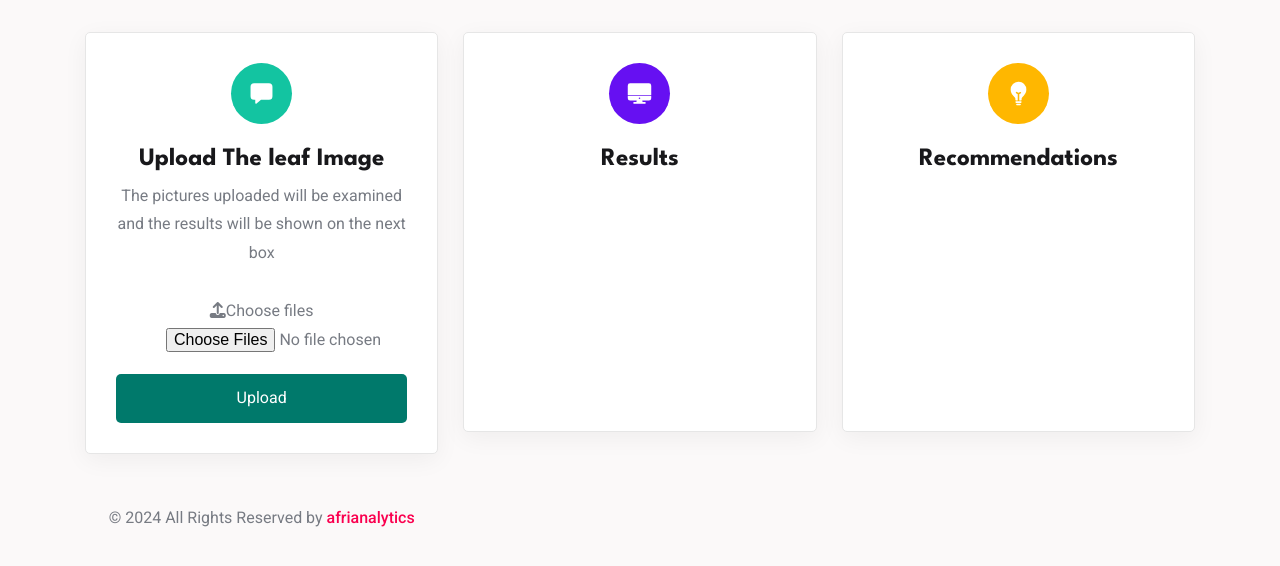
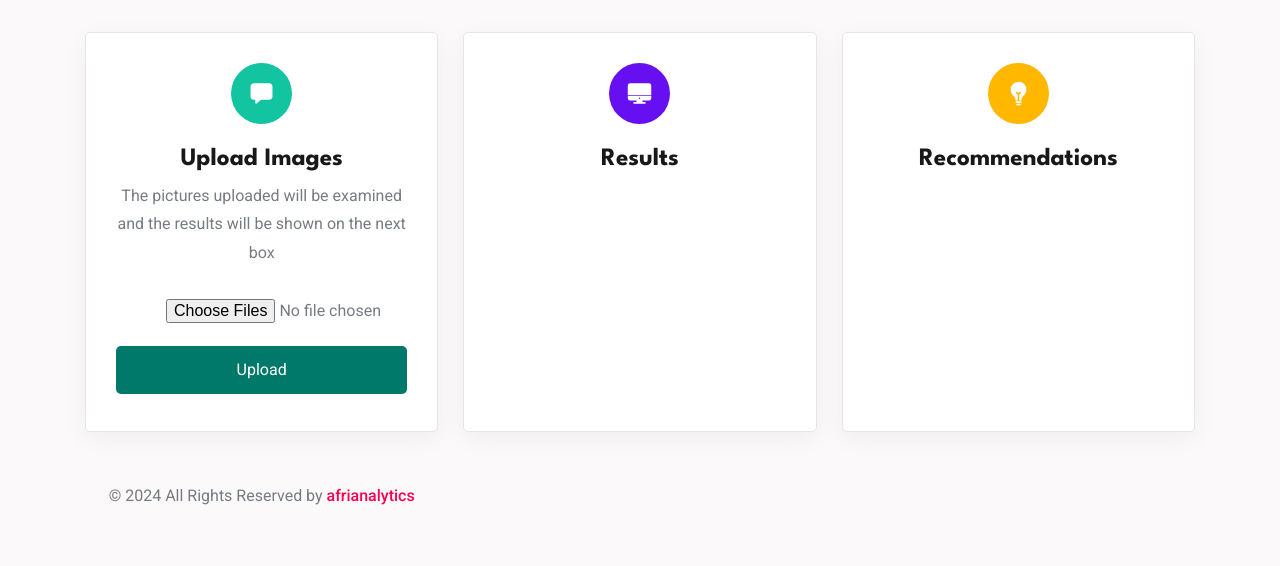
Before and after one commit to bourzat/teadisease-recognition-model, a plain HTML site: page index.html in a window 1280 px wide. Shown: the part 220-786 px from the top of the page. Drawn offline with nearby package versions, Linux system fonts and the light colour scheme.

```diff
--- a/index.html
+++ b/index.html
@@ -5,7 +5,6 @@
   <meta charset="UTF-8">
   <meta http-equiv="X-UA-Compatible" content="IE=edge">
   <meta name="viewport" content="width=device-width, initial-scale=1.0">
-  <link rel="stylesheet" type="text/css" href="https://cdnjs.cloudflare.com/ajax/libs/font-awesome/6.2.0/css/all.min.css">
   <title>Afrianalytics</title>
 
   <!--
@@ -82,6 +81,46 @@
   </header>
 
 
+
+
+
+ <!--  <main>
+    <article> -->
+
+      <!--
+        - #HERO
+      -->
+
+     <!--  <section class="section hero" id="home" aria-label="hero">
+        <div class="container">
+
+          <div class="hero-content">
+
+            <p class="hero-subtitle">InnoHub Marketing Agency</p>
+
+            <h1 class="h1 hero-title">We are available for marketing</h1>
+
+            <p class="hero-text">
+              Lorem ipsum dolor sit amet, consectetur adipiscing elit, sed do eiusmod temporthem incididunt ut labore et
+              dolore magna
+              aliqua.
+            </p>
+
+            <a href="#" class="btn btn-primary">Get Started</a>
+
+          </div>
+
+          <figure class="hero-banner">
+            <img src="./assets/images/hero-banner.png" width="720" height="673" alt="hero banner" class="w-100">
+          </figure>
+
+        </div>
+      </section> -->
+
+
+
+
+
       <!--
         - #SERVICE
       -->
@@ -105,24 +144,21 @@
                 </div>
 
                 <h3 class="h3">
-                  <a href="#" class="card-title">Upload The leaf Image</a>
+                  <a href="#" class="card-title">Upload Images</a>
                 </h3>
 
                 <p class="card-text">
                   The pictures uploaded will be examined and the results will be shown on the next box<br>
                 </p><br>
                <div class="file-input">
-                  <!-- <label for="fileInput" class="file-label"> -->
-                    <label for="uploadBtn"><i class="fa-solid fa-upload"></i>Choose files</label>
-                    <!-- <input type="file" id="fileInput" class="file-input" onchange="displayFileName()" multiple> -->
-                    <input type="file" id="uploadBtn" multiple onchange="displayFileName()">
+                  <label for="fileInput" class="file-label">
                   </label>
+                  <div class="file-name" id="fileName"></div>
 
-
-                  <div class="file-name" id="fileName"></div>
-                  <!-- <div class="result"><p></p></div>
- -->
-               <button type="submit" class="upload-btn" multiple>Upload</button>
+                      <form id="uploadForm">
+                        <input type="file" id="fileInput" class="file-input" multiple>
+                        <button type="submit" class="upload-btn">Upload</button>
+                      </form>
               </div>
               </div>
 
@@ -169,6 +205,75 @@
               </div>
             </li>
 
+           <!--  <li>
+              <div class="service-card">
+
+                <div class="card-icon" style="background-color: #fc3549">
+                  <ion-icon name="phone-portrait"></ion-icon>
+                </div>
+
+                <h3 class="h3">
+                  <a href="#" class="card-title">Keyword Targeting</a>
+                </h3>
+
+                <p class="card-text">
+                  Sed ut perspiciatis unde omnis iste natus error sit tatem accusantium doloremque laudantium, totam rem
+                  aperiam, eaque
+                  ipsa quae.
+                </p>
+
+              </div>
+            </li> -->
+
+           <!--  <li>
+              <div class="service-card">
+
+                <div class="card-icon" style="background-color: #00d280">
+                  <ion-icon name="archive"></ion-icon>
+                </div>
+
+                <h3 class="h3">
+                  <a href="#" class="card-title">Email Marketing</a>
+                </h3>
+
+                <p class="card-text">
+                  Sed ut perspiciatis unde omnis iste natus error sit tatem accusantium doloremque laudantium, totam rem
+                  aperiam, eaque
+                  ipsa quae.
+                </p>
+
+              </div>
+            </li> -->
+
+            <!-- <li>
+              <div class="service-card">
+
+                <div class="card-icon" style="background-color: #ff612f">
+                  <ion-icon name="build"></ion-icon>
+                </div>
+
+                <h3 class="h3">
+                  <a href="#" class="card-title">Marketing & Reporting</a>
+                </h3>
+
+                <p class="card-text">
+                  Sed ut perspiciatis unde omnis iste natus error sit tatem accusantium doloremque laudantium, totam rem
+                  aperiam, eaque
+                  ipsa quae.
+                </p>
+
+              </div>
+            </li> -->
+
+          <!-- </ul>
+
+        </div>
+      </section> -->
+
+
+
+
+
 
   <footer class="footer">
     <div class="container">
```
